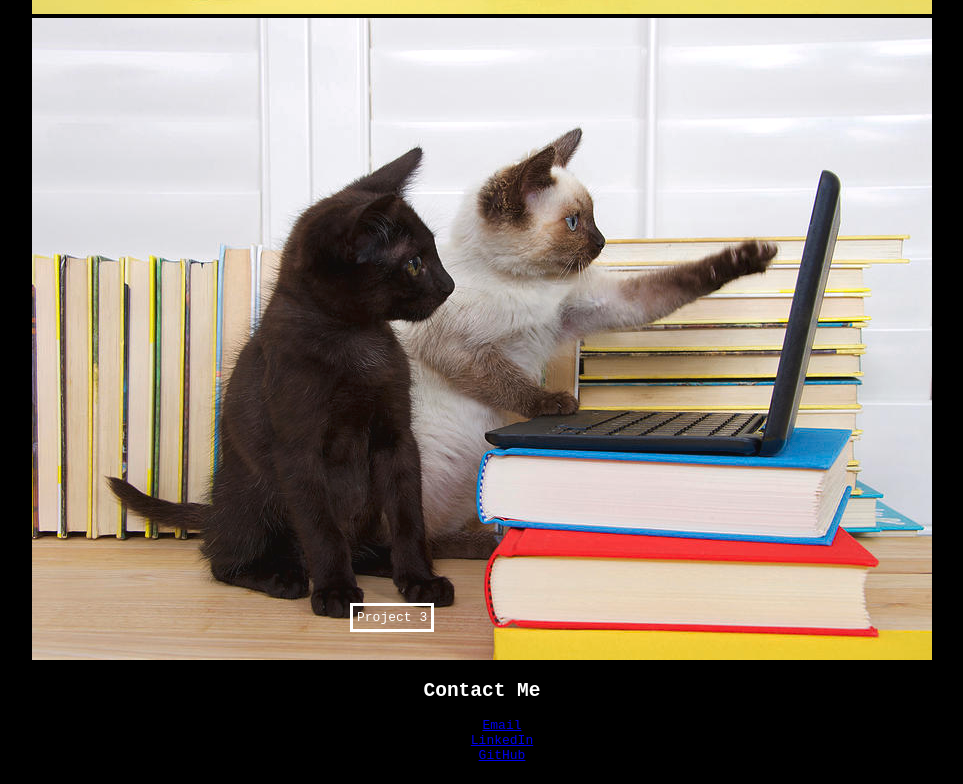
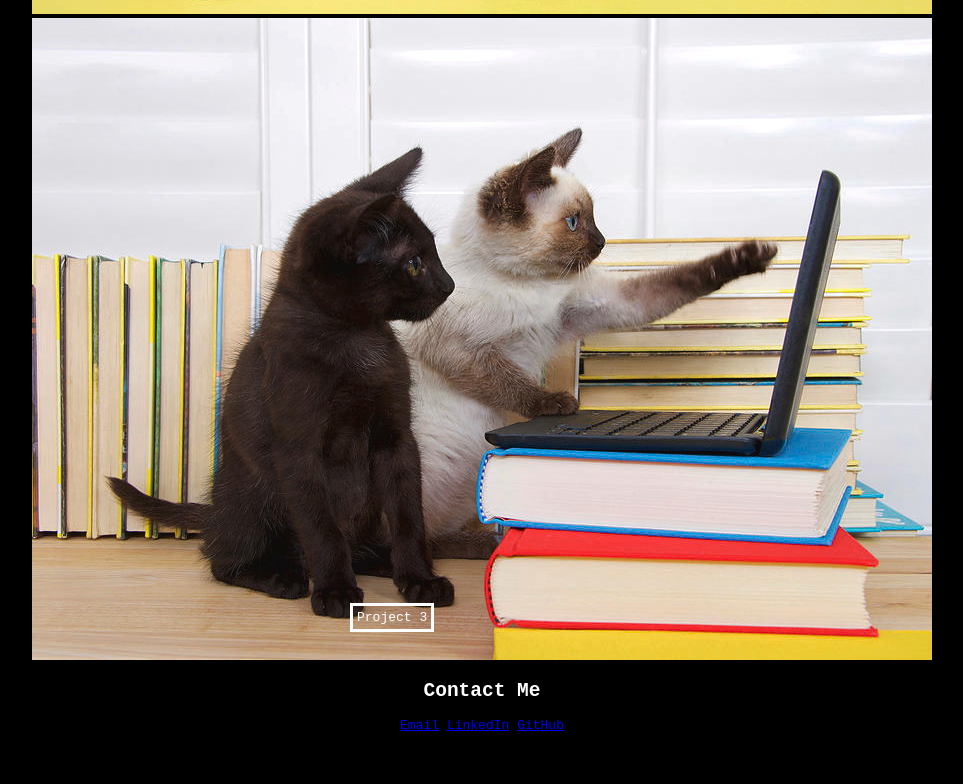
Before and after one commit to mistwhit/02-advanced-css-hw, a plain HTML site: page index.html in a window 1280 px wide. Shown: the part 1696-2480 px from the top of the page, without its empty margins (158-1121 px from the left). After the commit the page ends 2437 px from the top, so only its background shows below. Drawn offline with Linux system fonts and the light colour scheme.

Commit message:
Added contact information in footer navigation

```diff
--- a/index.html
+++ b/index.html
@@ -64,17 +64,13 @@ THEN that application's image should be larger in size than the others-->
         </section>
     </main>
 <!--Footer/Contact Me-->
-    <footer>
-        <section id="contactMe">
-            <h2>Contact Me</h2>
-            <div>
-                <ul>
-                    <li><a href="#">Email</a></li>
-                    <li><a href="#">LinkedIn</a></li>
-                    <li><a href="#">GitHub</a></li>
-                </ul>
-            </div>
-        </section>
+    <footer id="contactMe">
+         <h2>Contact Me</h2>
+            <nav>
+                <a href="mailto:mistywhitenton@gmail.com">Email</a>
+                <a href="https://www.linkedin.com/in/mistywhitenton/">LinkedIn</a>
+                <a href="https://github.com/mistwhit">GitHub</a>
+            </nav>
     </footer>
 </body>
 </html>
```
